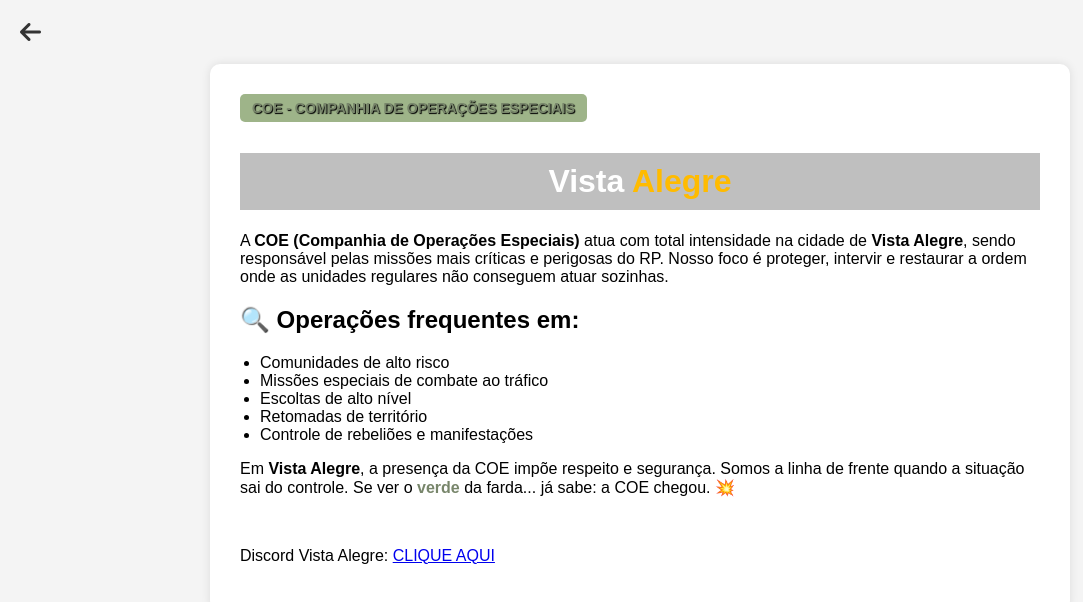
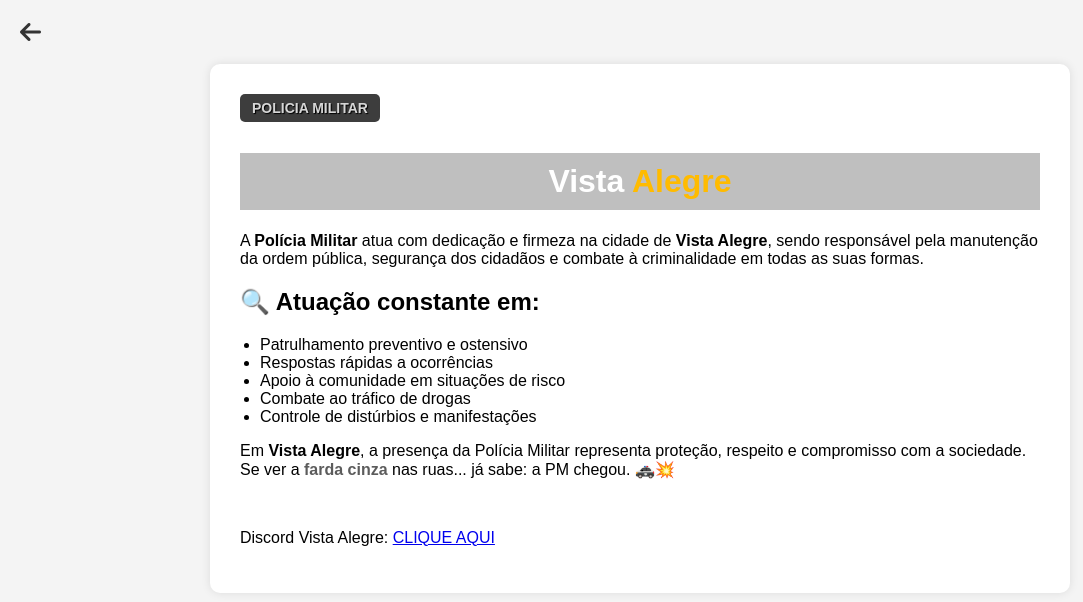
Before and after one commit to PoliciaMilitarRP/Nosso-site, a plain HTML site: page pages/Vista-alegre/index.html in a window 1280 px wide. Shown: the whole page, without its empty margins (0-1083 px from the left). Drawn offline with Linux system fonts and the light colour scheme.

Commit message:
Alteraçao no edital + Unidade

```diff
--- a/pages/Vista-alegre/index.html
+++ b/pages/Vista-alegre/index.html
@@ -34,8 +34,8 @@
       }
 
       .badge {
-        background-color: #9eb489;
-        color: #78866b;
+        background-color: #3d3d3d;
+        color: #d6d6d6;
         padding: 6px 12px;
         border-radius: 5px;
         display: inline-block;
@@ -60,7 +60,7 @@
   <body>
     <a href="../../index.html"><i class="fa-solid fa-arrow-left"></i></a>
     <div class="container">
-      <span class="badge">COE - Companhia de Operações Especiais</span>
+      <span class="badge">Policia Militar</span>
       <h1
         style="background-color: #3333334f; padding: 10px; text-align: center"
       >
@@ -68,32 +68,39 @@
         <span style="color: rgb(255, 187, 0)">Alegre</span>
       </h1>
       <p>
-        A <strong>COE (Companhia de Operações Especiais)</strong> atua com total
-        intensidade na cidade de <strong>Vista Alegre</strong>, sendo
-        responsável pelas missões mais críticas e perigosas do RP. Nosso foco é
-        proteger, intervir e restaurar a ordem onde as unidades regulares não
-        conseguem atuar sozinhas.
+        A <strong>Polícia Militar</strong> atua com dedicação e firmeza na
+        cidade de <strong>Vista Alegre</strong>, sendo responsável pela
+        manutenção da ordem pública, segurança dos cidadãos e combate à
+        criminalidade em todas as suas formas.
       </p>
 
-      <h2>🔍 Operações frequentes em:</h2>
+      <h2>🔍 Atuação constante em:</h2>
       <ul>
-        <li>Comunidades de alto risco</li>
-        <li>Missões especiais de combate ao tráfico</li>
-        <li>Escoltas de alto nível</li>
-        <li>Retomadas de território</li>
-        <li>Controle de rebeliões e manifestações</li>
+        <li>Patrulhamento preventivo e ostensivo</li>
+        <li>Respostas rápidas a ocorrências</li>
+        <li>Apoio à comunidade em situações de risco</li>
+        <li>Combate ao tráfico de drogas</li>
+        <li>Controle de distúrbios e manifestações</li>
       </ul>
 
       <p>
-        Em <strong>Vista Alegre</strong>, a presença da COE impõe respeito e
-        segurança. Somos a linha de frente quando a situação sai do controle. Se
-        ver o <span style="color: #78866b; font-weight: bold">verde</span> da
-        farda... já sabe: a COE chegou. 💥
+        Em <strong>Vista Alegre</strong>, a presença da Polícia Militar
+        representa proteção, respeito e compromisso com a sociedade. Se ver a
+        <span style="color: #5c5c5c; font-weight: bold">farda cinza</span> nas
+        ruas... já sabe: a PM chegou. 🚓💥
       </p>
+
       <br />
+
       <p>
         Discord Vista Alegre:
-        <a href="https://discord.gg/NHnVJdDm">CLIQUE AQUI</a>
+        <a
+          href="https://discord.gg/NHnVJdDm"
+          target="_blank"
+          rel="noopener noreferrer"
+        >
+          CLIQUE AQUI
+        </a>
       </p>
     </div>
   </body>
```
Also changed, not shown: index.html (+1 -1 lines).
